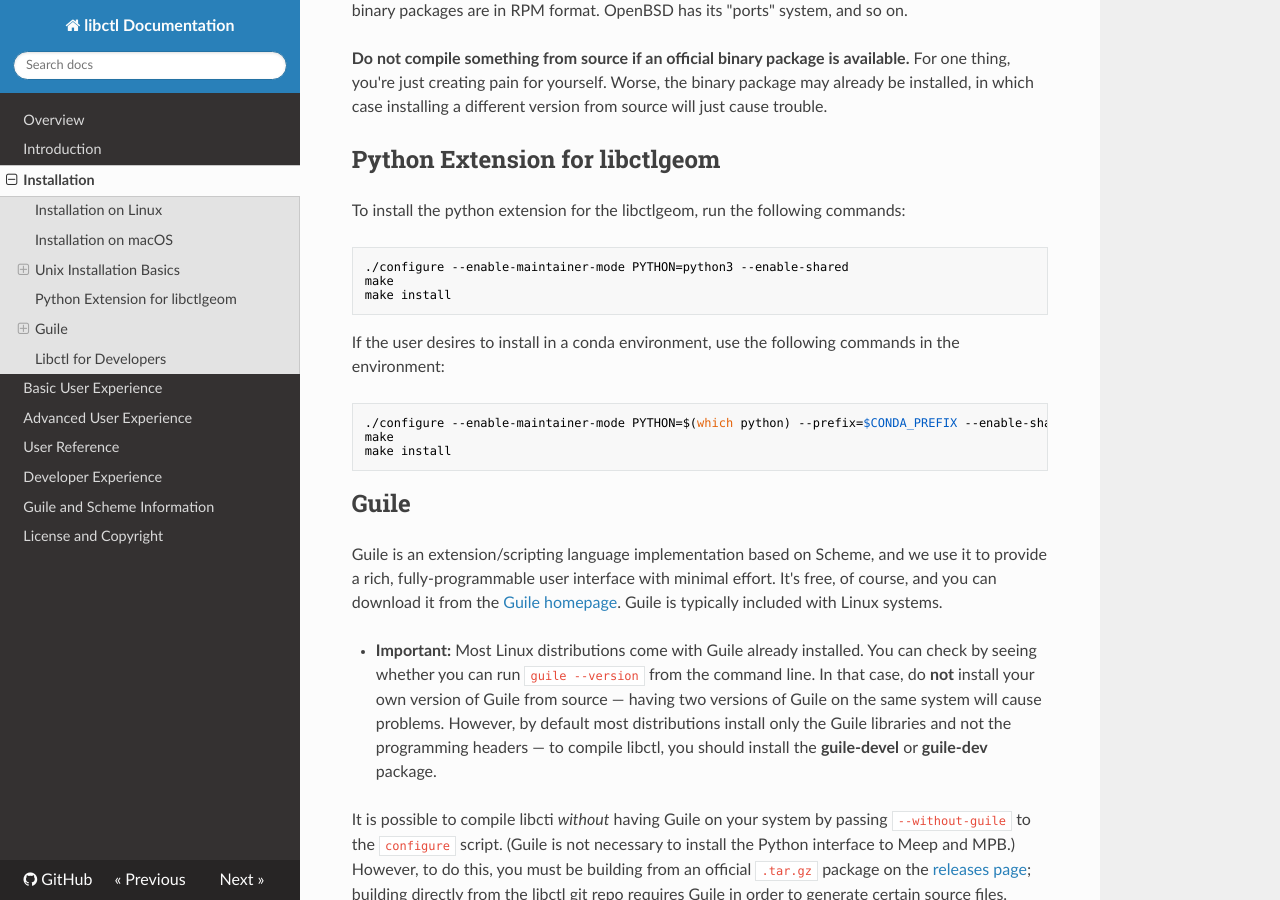
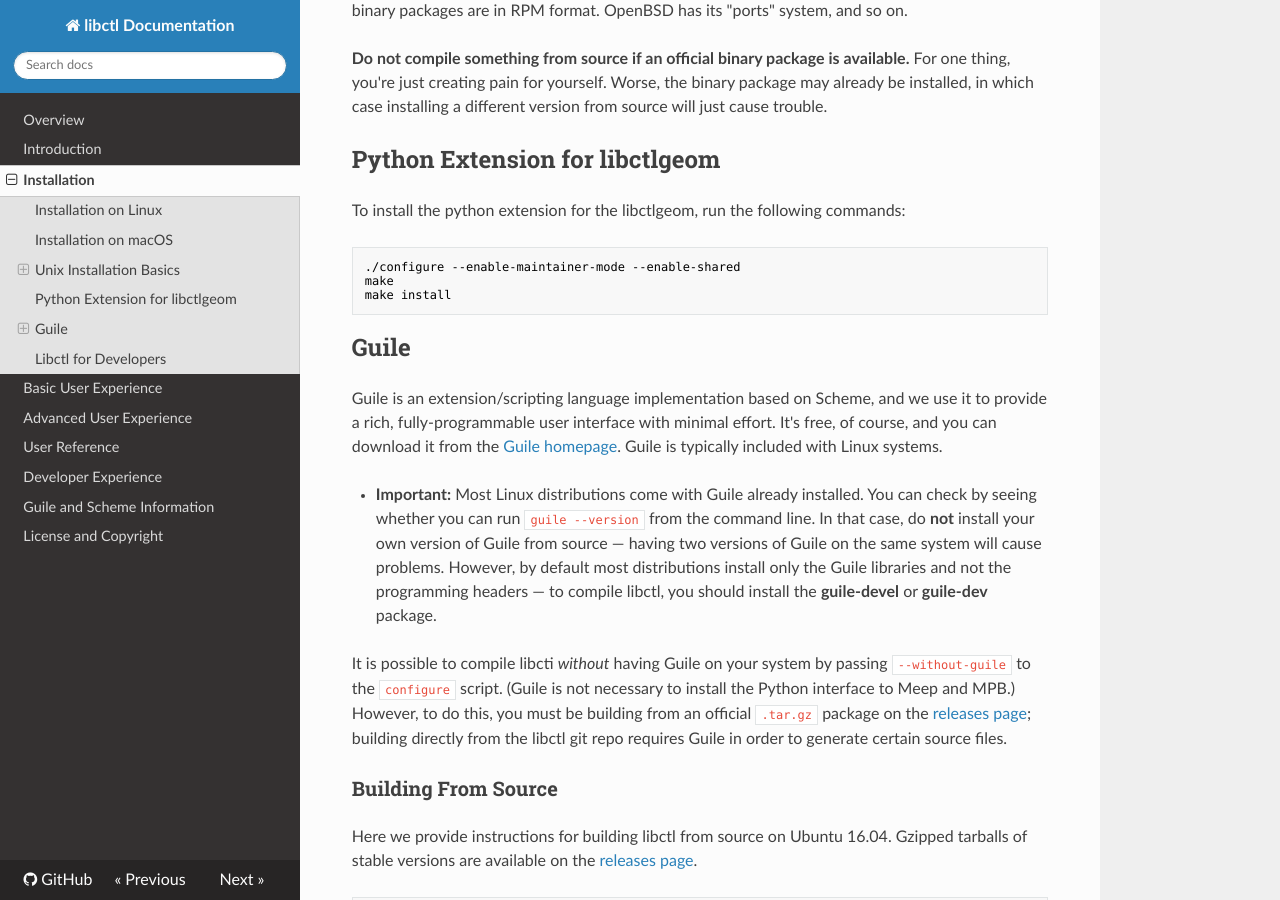
Before and after one commit to NanoComp/libctl, an MkDocs documentation site: the page built from doc/docs/Installation.md, in a window 1280 px wide and 900 px high, scrolled down 3004 px. Built offline with MkDocs 1.6.1, drawn with Linux system fonts in a browser that asks for light colours; nearby versions of some CDN libraries; old or Windows-style settings are respelled for this version of MkDocs.

Commit message:
Automatically grab python 3

````diff
--- a/doc/docs/Installation.md
+++ b/doc/docs/Installation.md
@@ -83,14 +83,7 @@ Python Extension for libctlgeom
 
 To install the python extension for the libctlgeom, run the following commands:
 ```bash
-./configure --enable-maintainer-mode PYTHON=python3 --enable-shared
-make
-make install
-```
-
-If the user desires to install in a conda environment, use the following commands in the environment:
-```bash
-./configure --enable-maintainer-mode PYTHON=$(which python) --prefix=$CONDA_PREFIX --enable-shared
+./configure --enable-maintainer-mode --enable-shared
 make
 make install
 ```
````
Also changed, not shown: utils/python/README.md (+2 -9 lines), 1 other file.
